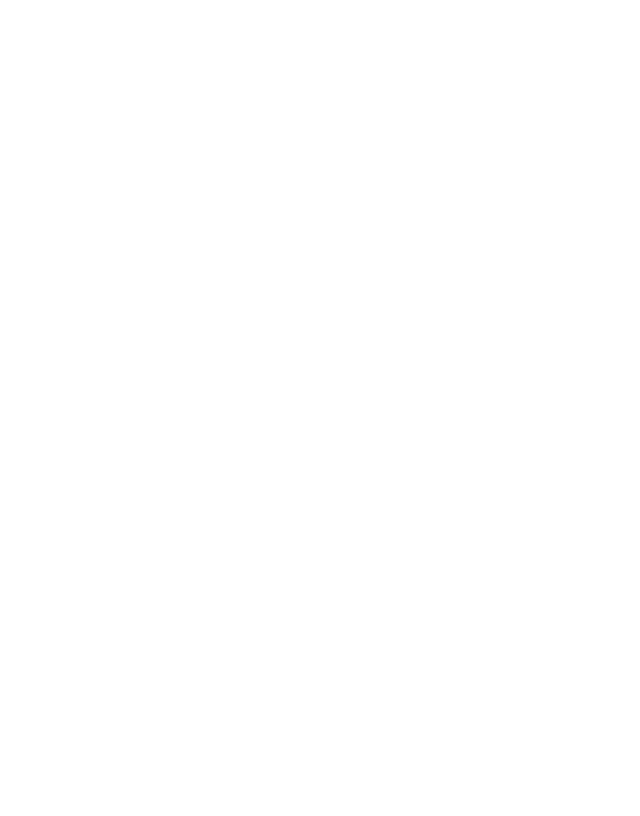
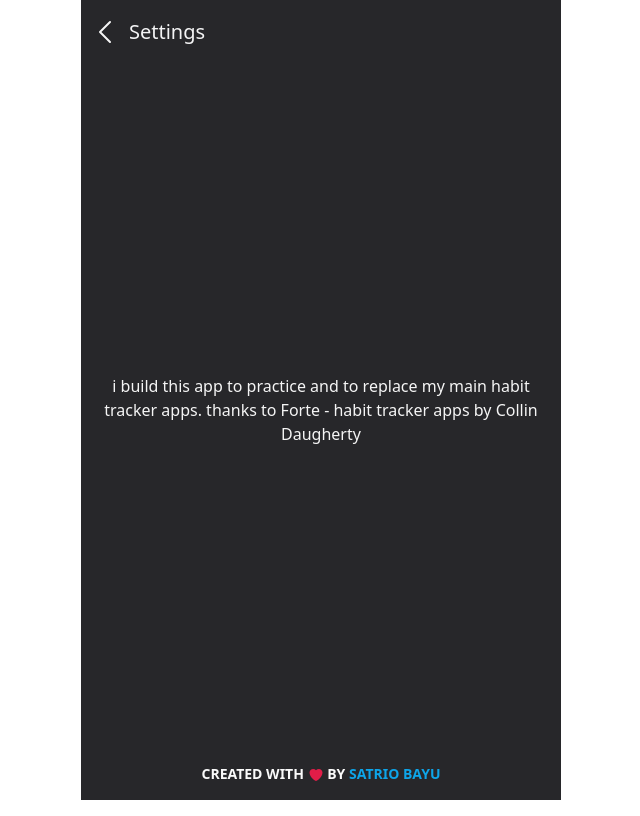
Before and after one commit to halosatrio/dia, a Vue app: page /about in a window 1280 px wide. Before the commit this address had no page. Shown: the whole page, without its empty margins (319-959 px from the left). Built offline with nearby package versions, Linux system fonts and the light colour scheme.

Commit message:
feat: init about page

```diff
--- /dev/null
+++ b/src/components/AboutScreen.vue
@@ -0,0 +1,31 @@
+<template>
+  <div class="w-full max-w-[480px] h-screen bg-zinc-800 my-0 mx-auto px-4 pt-4">
+    <div class="flex flex-col justify-between h-screen">
+      <!-- header -->
+      <header class="flex justify-between mb-6 -ml-2">
+        <RouterLink to="/setting" class="flex items-center">
+          <ChevronLeftIcon class="h-8 text-neutral-100 mr-2" />
+          <span class="text-zinc-100 text-xl">Settings</span>
+        </RouterLink>
+      </header>
+
+      <main class="text-neutral-100 text-center">
+        i build this app to practice and to replace my main habit tracker apps. thanks to Forte -
+        habit tracker apps by Collin Daugherty
+      </main>
+
+      <!-- footer -->
+      <footer class="px-4 pt-4 pb-8">
+        <p class="text-neutral-50 text-center text-sm font-bold">
+          CREATED WITH
+          <HeartIcon class="h-4 text-rose-600 inline" /> BY
+          <a href="https://bayubit.dev" target="_blank" class="text-sky-500">SATRIO BAYU</a>
+        </p>
+      </footer>
+    </div>
+  </div>
+</template>
+
+<script setup lang="ts">
+import { ChevronLeftIcon, HeartIcon } from '@heroicons/vue/24/solid';
+</script>
--- a/src/router/index.ts
+++ b/src/router/index.ts
@@ -4,6 +4,7 @@
 import DetailHabit from '@/components/DetailHabit.vue';
 import SortItemScreen from '@/components/SortItemScreen.vue';
 import SettingScreen from '@/components/SettingScreen.vue';
+import AboutScreen from '@/components/AboutScreen.vue';
 
 const router = createRouter({
   history: createWebHistory(import.meta.env.BASE_URL),
@@ -33,6 +34,11 @@
       name: 'sort',
       component: SortItemScreen,
     },
+    {
+      path: '/about',
+      name: 'about',
+      component: AboutScreen,
+    },
   ],
 });
 
```
